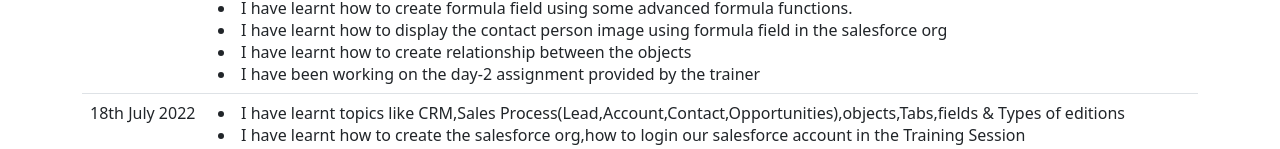
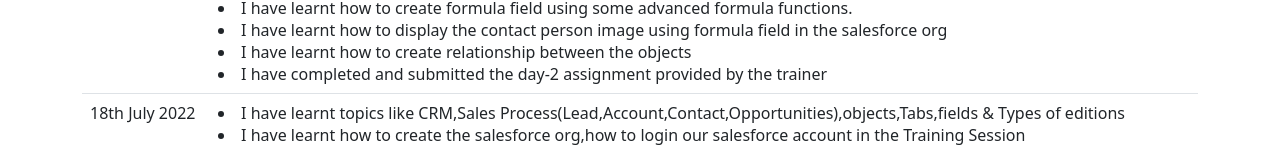
Before and after one commit to prabhakaran-mrk/prabhakaran-mrk.github.io, a plain HTML site: page journal.html in a window 1280 px wide. Shown: the part 365-514 px from the top of the page. Drawn offline with nearby package versions, Linux system fonts and the light colour scheme.

Commit message:
File uploaded
File uploaded

```diff
--- a/journal.html
+++ b/journal.html
@@ -37,7 +37,7 @@
 							<li>I have learnt how to create formula field using some advanced formula functions.</li>
 							<li>I have learnt how to display the contact person image using formula field in the salesforce org</li>
 							<li>I have learnt how to create relationship between the objects</li>
-							<li>I have been working on the day-2 assignment provided by the trainer</li>
+							<li>I have completed and submitted the day-2 assignment provided by the trainer</li>
 						</td>
 					</tr>
 				    <tr>
```
